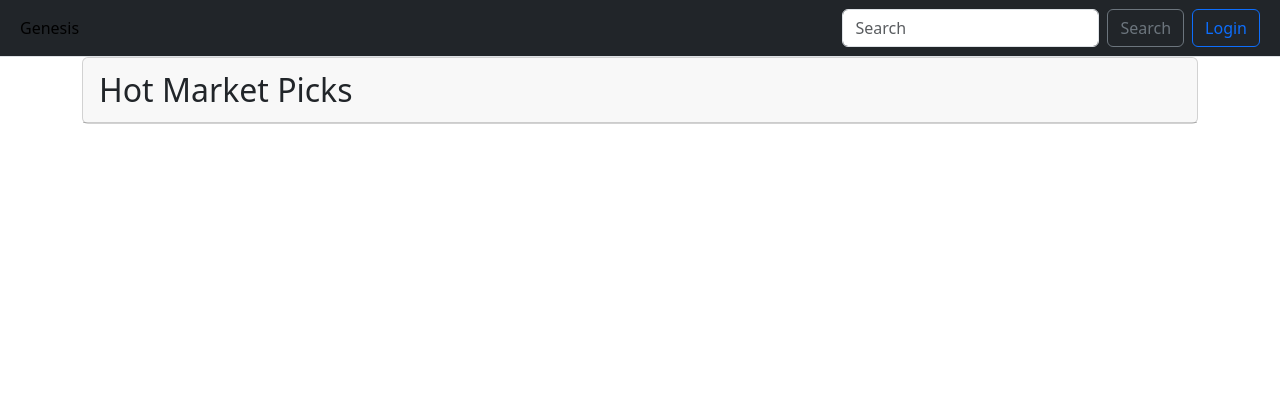
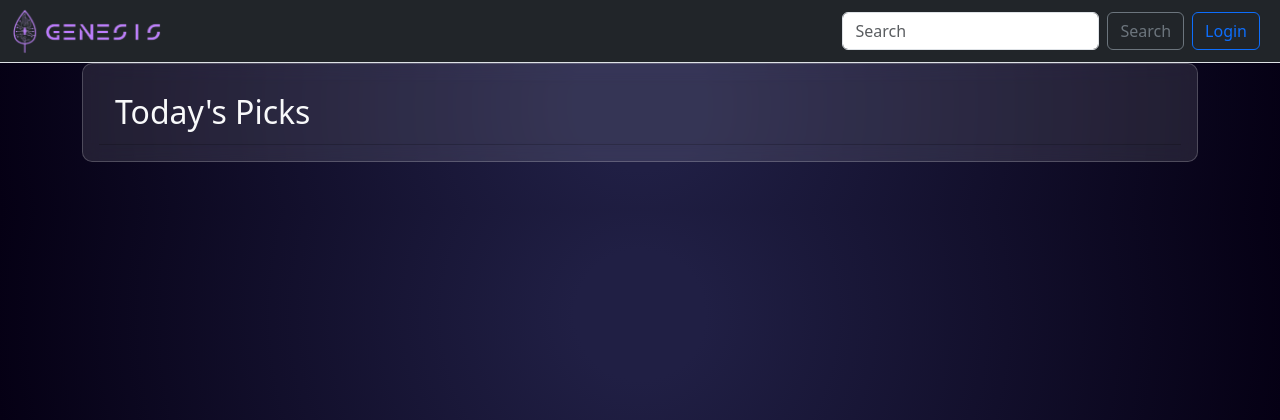
Before and after one commit to Ahsan-Siddiqi/Genesis-Sentiment-Analyzer, a Flask app: page / in a window 1280 px wide. Shown: the top 420 px of the page. Run offline with Flask 3, Linux system fonts and the light colour scheme.

Commit message:
added submission link and upgraded style

```diff
--- a/info.py
+++ b/info.py
@@ -42,7 +42,8 @@
                             "num_comments": submission.num_comments,
                             "date": date,
                             "tickers": extract_ticker(submission),
-                            "sentiment": analysis(submission)})
+                            "sentiment": analysis(submission),
+                            "link": submission.permalink})
 
     return submissions
 
--- a/static/style.css
+++ b/static/style.css
@@ -0,0 +1,18 @@
+body {
+    background: radial-gradient(circle, rgb(32, 31, 68) 10%, rgba(5, 0, 20, 1) 100%);
+}
+
+.card {
+    background: rgba(255, 255, 255, 0.1); /* Light white background with opacity */
+    backdrop-filter: blur(10px); /* Apply blur effect */
+    border-radius: 10px; /* Optional: round the corners */
+    padding: 1rem; /* Optional: add padding */
+    border: 1px solid rgba(255, 255, 255, 0.2); /* Optional: subtle border */
+}
+
+.list-group-item {
+    background: rgba(255, 255, 255, 0.2); /* Slightly more opaque background for list items */
+    backdrop-filter: blur(8px); /* Apply blur effect */
+    border: 1px solid rgba(255, 255, 255, 0.3); /* Optional: subtle border */
+    border-radius: 8px; /* Optional: round the corners */
+}
--- a/templates/home.html
+++ b/templates/home.html
@@ -7,12 +7,12 @@
 {% block main %}
 
 <div class="card">
-    <div class="card-header fs-2 text-start">
-        Hot Market Picks
+    <div class="card-header fs-2 text-start text-light">
+        Today's Picks
     </div>
     <ul class="list-group list-group-flush">
         {% for submission in submissions %}
-        <li class="list-group-item d-flex justify-content-between align-items-start"
+        <li class="list-group-item d-flex justify-content-between align-items-start text-light"
             data-positive="{{ submission["sentiment"]["Positive"] }}"
             data-neutral="{{ submission["sentiment"]["Neutral"] }}"
             data-negative="{{ submission["sentiment"]["Negative"] }}"
@@ -25,9 +25,13 @@
                         Comments: {{ submission["num_comments"] }} |
                         Date: {{ submission["date"] }} |
                         Symbols: {% for ticker in submission["tickers"] %} {{ticker}} {% endfor %}
+                        <p>
+
+                        </p>
+                        <a href="https://www.reddit.com{{ submission["link"] }}">{{ submission["link"] }}</a>
                     </small>
                 </div>
-                <div class="sentiment-chart">
+                <div class="sentiment-chart ms-2">
                     <canvas id="sentimentChart{{ loop.index }}"></canvas>
                 </div>
             </li>
--- a/templates/layout.html
+++ b/templates/layout.html
@@ -24,7 +24,9 @@
               <div class="collapse navbar-collapse" id="navbarSupportedContent">
                 <ul class="navbar-nav me-auto mb-2 mb-lg-0">
                   <li class="nav-item">
-                    <a class="nav-link active" aria-current="page" href="#">Genesis</a>
+                    <a class="navbar-brand" aria-current="page" href="#">
+                     <img src="static\media\logo3.png" alt="logo" width="150vh" height="auto" class="d-inline-block align-text-top">
+                    </a>
                   </li>
                   {% if session["user_id"] %}
                     <li class="nav-item">
```
Also changed, not shown: ticker_extraction.py (+4 -3 lines), static/media/logo3.png (added).
